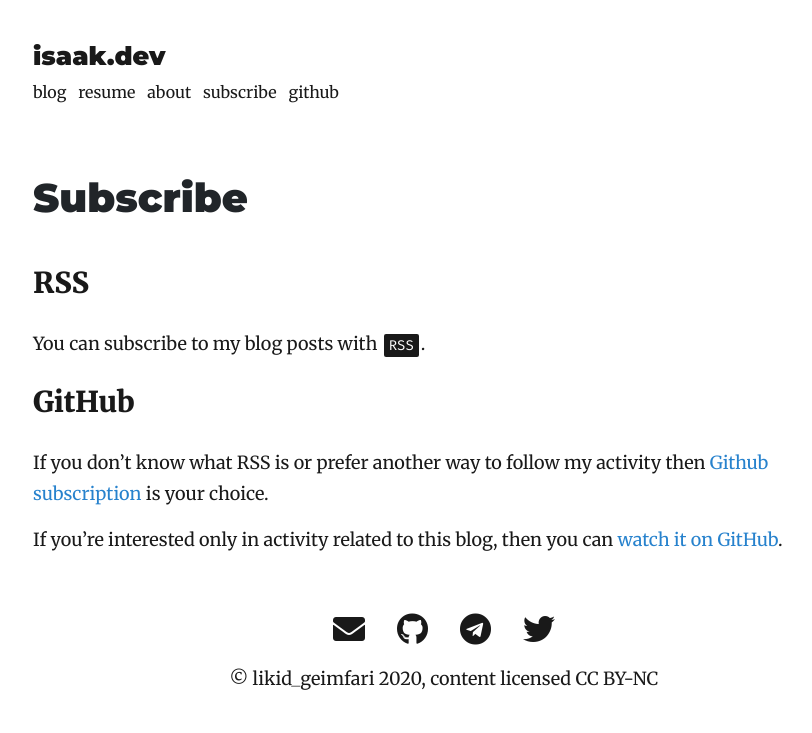
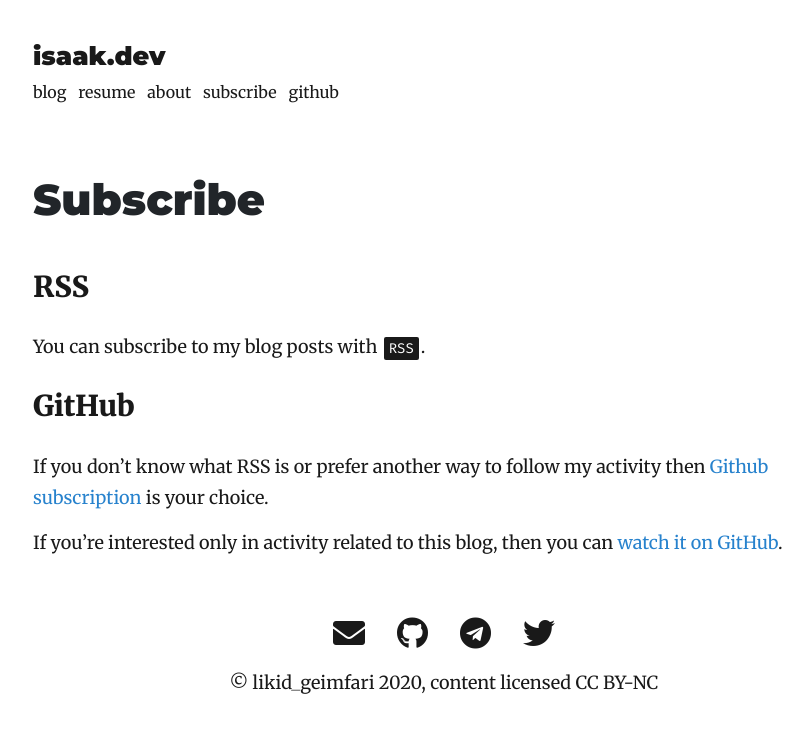
Before and after one commit to lk-geimfari/lk-geimfari.github.io, a Jekyll site: the page built from _pages/subscribe.md, in a window 1280 px wide. Shown: the top 733 px of the page, without its empty margins (196-1008 px from the left). Built offline with Jekyll 4.4.1, drawn with Linux system fonts in a browser that asks for light colours; nearby versions of some CDN libraries.

Commit message:
Fix font-size for article title

```diff
--- a/assets/css/custom.css
+++ b/assets/css/custom.css
@@ -173,7 +173,7 @@ article .title {
     font-family: Montserrat, sans-serif;
     font-weight: 900;
     text-rendering: optimizeLegibility;
-    font-size: 2.5rem;
+    font-size: 2.7rem;
     line-height: 1.1;
 }
 
```
